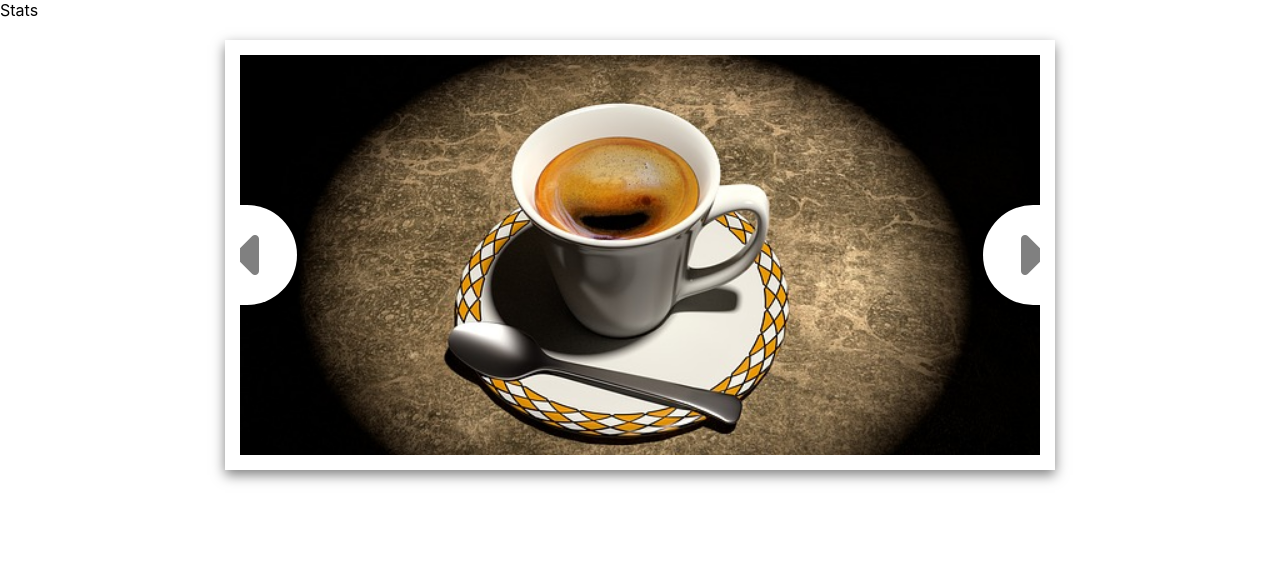
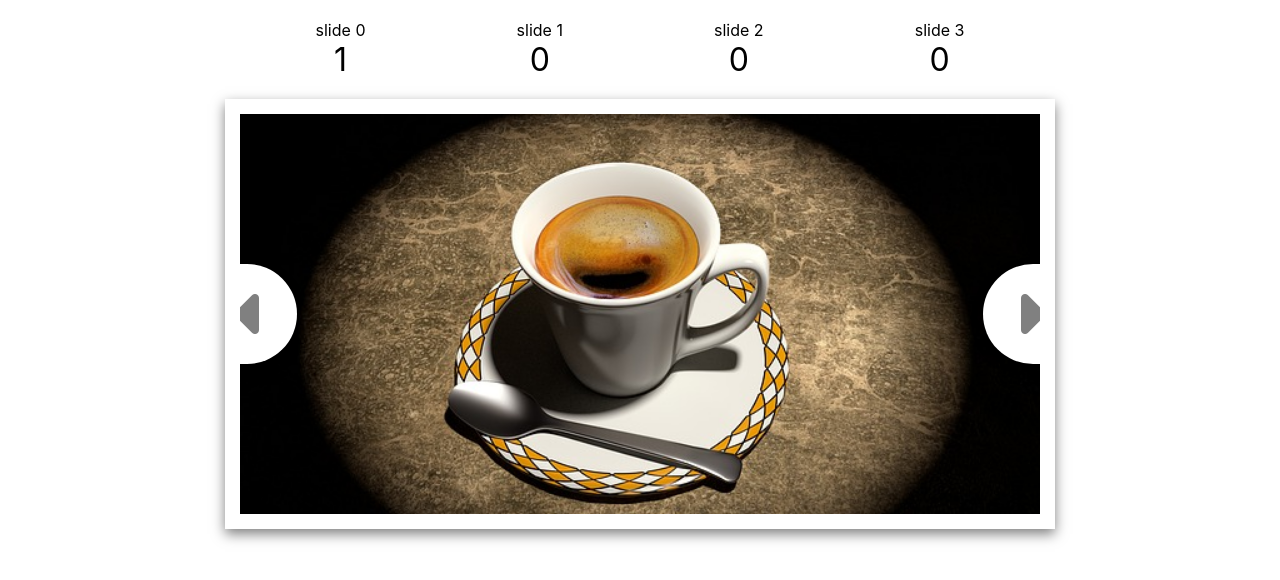
Before and after one commit to joshuarotenberg/zip-and-slide, a React (Create React App) app: page / in a window 1280 px wide. Shown: the top 580 px of the page. Built offline with nearby package versions, Linux system fonts and the light colour scheme.

Commit message:
added html and styling for Stats components

```diff
--- a/src/App.css
+++ b/src/App.css
@@ -68,3 +68,23 @@
   position: relative;
   right: -10px;
 }
+
+.counter {
+  display: flex;
+  flex-direction: row;
+  align-items: flex-start;
+  max-width: 800px;
+  margin: 20px auto;
+}
+
+.stats {
+  display: flex;
+  flex-direction: column;
+  align-items: center;
+  justify-content: center;
+  flex-grow: 3;
+}
+
+.stats .count {
+  font-size: 2rem;
+}
--- a/src/Stats.js
+++ b/src/Stats.js
@@ -26,7 +26,14 @@ const Stats = ({images, activeSlide}) => {
     }, [activeSlide]);
 
     return (
-        <div>Stats</div>
+        <div className="counter">
+          {views.map((view, index) => (
+              <div className="stats" key={index}>
+                <span className="title">slide {index}</span>
+                <span className="count">{view.count}</span>
+              </div>
+          ))}
+         </div>
     )
 }
 
```
